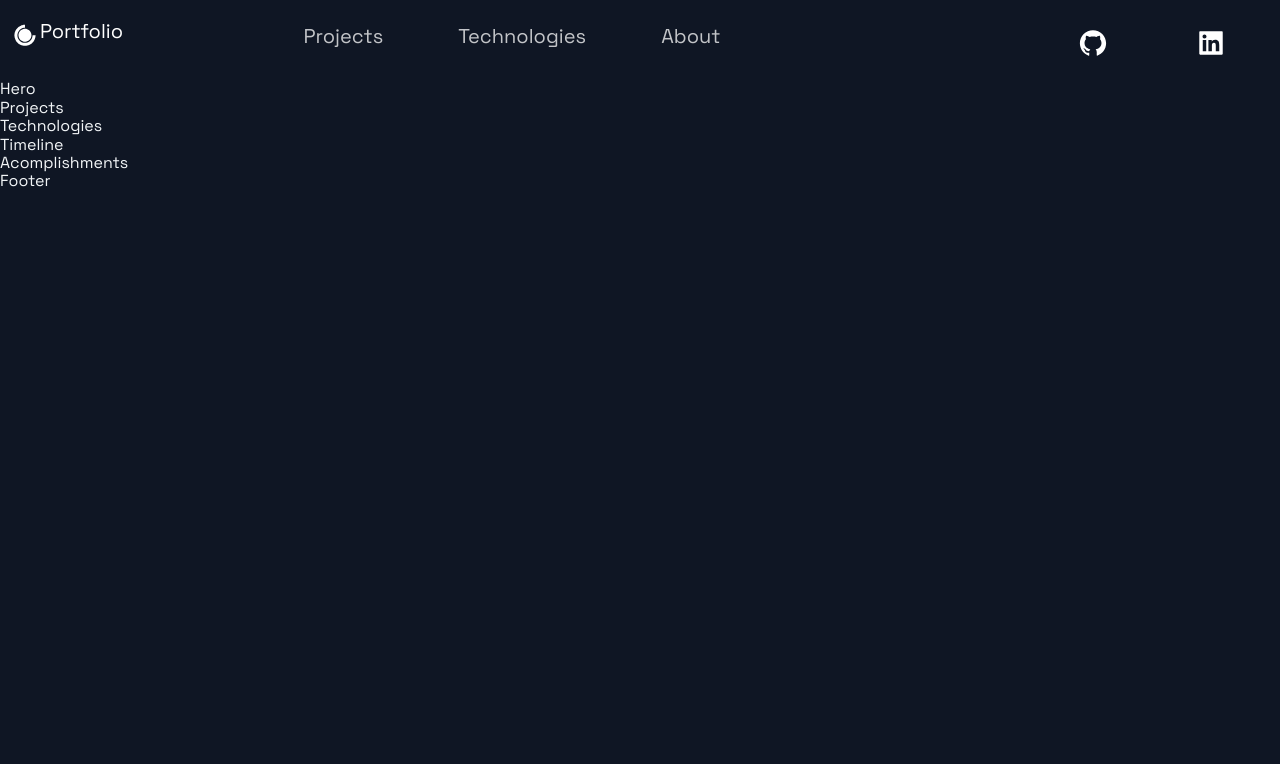
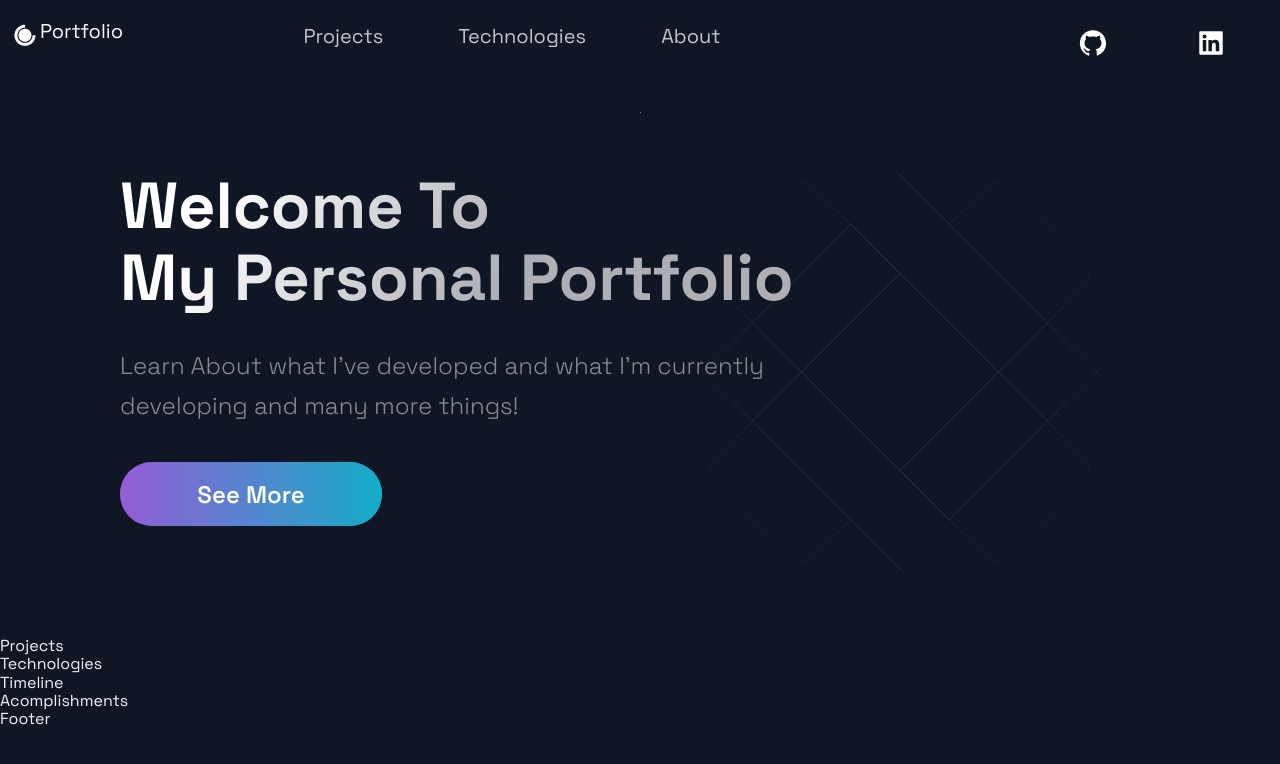
Before and after one commit to Darolo13/portfolio-darolo, a Next.js app: page / in a window 1280 px wide. Shown: the top 764 px of the page. Built offline with nearby package versions, Linux system fonts and the light colour scheme.

Commit message:
Hero section

```diff
--- a/src/components/Hero/Hero.js
+++ b/src/components/Hero/Hero.js
@@ -4,10 +4,17 @@
 import Button from '../../styles/GlobalComponents/Button';
 import { LeftSection } from './HeroStyles';
 
-const Hero = (props) => (
-  <div>
-    Hero
-  </div>
+const Hero = () => (
+  <Section row nopadding>
+    <LeftSection>
+      <SectionTitle main center>
+        Welcome To <br />
+        My Personal Portfolio
+      </SectionTitle>
+      <SectionText>Learn About what I've developed and what I'm currently developing and many more things!</SectionText>
+      <Button onClick={() => window.location = 'https://google.com'}>See More</Button>
+    </LeftSection>
+  </Section>
 );
 
 export default Hero;
--- a/src/pages/index.js
+++ b/src/pages/index.js
@@ -10,10 +10,10 @@
 const Home = () => {
   return (
     <Layout>
-      {/* <Section grid> */}
+      <Section grid>
         <Hero />
-        {/* <BgAnimation /> */}
-      {/* </Section> */}
+        <BgAnimation />
+      </Section>
       <Projects />
       <Technologies />
       <Timeline />
```
